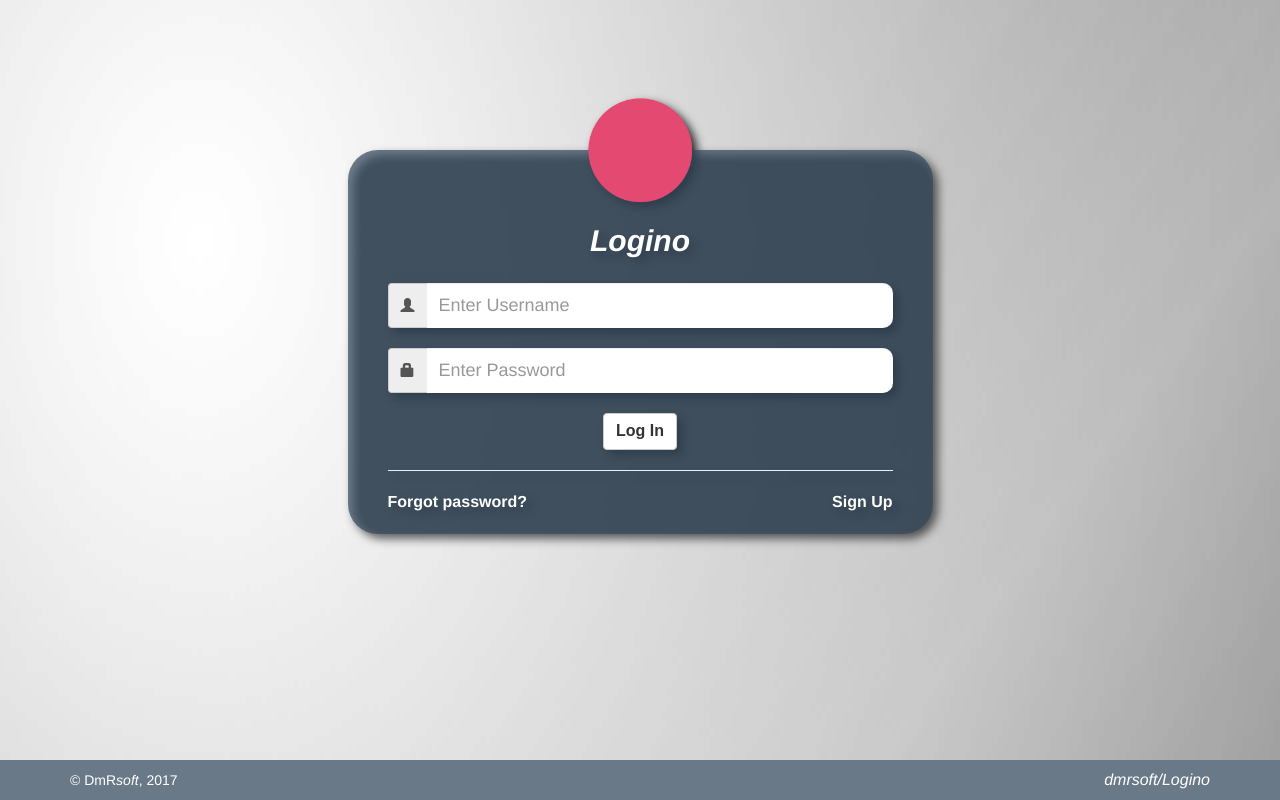
After one commit to dm8ry/LoginO, a PHP site: page /admin/index.php in a window 1280 px wide. The commit adds this page. Run offline with PHP 8.4, Linux system fonts and the light colour scheme.

Commit message:
Improvements to basic version

```diff
--- /dev/null
+++ b/admin/index.php
@@ -0,0 +1,64 @@
+<!DOCTYPE html>
+<html lang="en">
+<head>
+
+	<meta charset="utf-8">
+	<meta name="viewport" content="width=device-width, initial-scale=1">
+    <meta name="description" content="">
+    <meta name="author" content="">
+
+	<link rel="stylesheet" href="./../css/bootstrap.min.css">
+	<link href="./../css/font-awesome.css" rel="stylesheet">
+	<link rel="stylesheet" type="text/css" href="./../css/adm_style.css">
+	<link href="https://fonts.googleapis.com/css?family=Roboto:400,500,700,300" rel='stylesheet' type='text/css'>
+
+	<title>Logino</title>
+
+</head>
+
+<body>
+
+	<div class="container">
+		<div class="row">
+			<div class="col-sm-3">
+			</div>
+			<div class="col-sm-6 central-container">
+				<img src="./../img/admin_login_imgage_2.png">
+				<div class="login">Logino</div>
+				<br/>
+				<form autocomplete="off">
+					<div class="input-group">
+						<span class="input-group-addon"><i class="glyphicon glyphicon-user"></i></span>
+						<input id="username" type="text" class="form-control" name="username" placeholder="Enter Username">
+					</div>
+					<br/>
+					<div class="input-group">
+					  <span class="input-group-addon"><i class="glyphicon glyphicon-lock"></i></span>
+					  <input id="password" type="password" class="form-control" name="password" placeholder="Enter Password">
+					</div>
+					<br/>
+					<button type="submit" class="btn btn-default log-in-btn">Log In</button>
+					<hr/>
+					  <div class="row">
+						<div class="col-sm-6"><span class="pull-left"><a href="#">Forgot password?</a></span></div>
+						<div class="col-sm-6"><span class="pull-right"><a href="#">Sign Up</a></span></div>
+					  </div>
+					<br/>
+				</form>
+			</div>
+			<div class="col-sm-3">
+			</div>
+		</div>
+	</div>
+
+
+    <footer class="footer">
+      <div class="container">
+		 <span class="pull-left">&copy; DmR<i>soft</i>, 2017</span>
+        <span class="pull-right"><a href="https://github.com/dmrsoft/logino" target="_blank">dmrsoft/Logino</a></span>
+      </div>
+    </footer>
+
+
+</body>
+</html>
--- a/css/adm_style.css
+++ b/css/adm_style.css
@@ -1,64 +1,108 @@
 body {
 	margin: 0 auto;
-	background-image: url("./../img/admin_login_background2.jpg");
+	background-image: url("./../img/admin_login_background_6.jpg");
 	background-repeat: no-repeat;
 	background-size: 100% 1920px;
-}
-
-.container {
-	width:450px;
-	height:350px;
-	text-align: center;
-	background-color: rgba(52, 73, 94, 0.7);
-	border-radius: 4px;
-	margin: 0 auto;
-	margin-top: 150px;
+	color: #fff;
 }
 
 .container img{
 	width: 120px;
 	height: 120px;
 	margin-top: -60px;
-	margin-bottom: 30px;
+	margin-bottom: 10px;
+}
+
+.central-container {
+	text-align: center;
+	background-color: rgba(52, 73, 94, 0.7);
+	border-radius: 30px;
+	margin: 0 auto;
+	margin-top: 150px;
+	padding-left:40px;
+	padding-right:40px;
+    -webkit-filter: drop-shadow(5px 5px 5px #222);
+    filter: drop-shadow(5px 5px 5px #222);
+    -ms-filter: "progid:DXImageTransform.Microsoft.Dropshadow(OffX=12, OffY=12, Color='#444')";
+    filter: "progid:DXImageTransform.Microsoft.Dropshadow(OffX=12, OffY=12, Color='#444')";
 }
 
 input[type="text"],input[type="password"]{
-
 	height: 45px;
 	width: 300px;
 	font-size: 18px;
 	border: none;
-	margin-bottom: 20px;
-	border-radius: 4px;
+	border-radius: 10px;
 	background-color: #fff;
-	padding-left: 40px;
-}
-
-.form-input::before {
-	content: "\f007";
-	position: absolute;
-	font-family: "FontAwesome";
-	padding-left: 5px;
-	color: #985986;
-	padding-top: 7px;
-	font-size: 35px;
-}
-
-.form-input:nth-child(2)::before {
-	content: "\f023";
-}
-
-.btn-login {
-	padding: 15px 25px;
-	color: #fff;
-	border-radius: 4px;
-	border: none;
-	background-color: #2ecc71;
-	border-bottom: 4px solid #27AE60;
-	margin-bottom: 20px;
-	cursor: pointer;
 }
 
 a {
 	color: #fff;
+	font-size: 16px;
+    text-decoration: none;
+	font-weight: bold;
 }
+
+/* unvisited link */
+a:link {
+	color: #fff;
+	font-size: 16px;
+    text-decoration: none;
+    font-weight: bold;
+}
+
+/* visited link */
+
+a:visited {
+	color: #ffe;
+	font-size: 16px;
+	text-decoration: none;
+	font-weight: bold;
+}
+
+/* mouse over link */
+a:hover {
+	color: #ffd;
+	font-size: 16px;
+	text-decoration: none;
+	font-weight: bold;
+}
+
+/* selected link */
+a:active {
+	color: #ffc;
+	font-size: 16px;
+	text-decoration: none;
+	font-weight: bold;
+}
+
+.log-in-btn {
+     font-family: "Arial Bold", Gadget, sans-serif;
+     font-style: normal;
+	 font-weight: bold;
+     font-size: 16px ! important; //to make fontsize bigger
+	 color: #697887;
+}
+
+.footer {
+  position: absolute;
+  bottom: 0;
+  width: 100%;
+  height: 40px;
+  line-height: 40px;
+  background-color: #6a7988;
+}
+
+.footer a {
+  color: #fff;
+  font-style: italic;
+  font-weight: normal;
+}
+
+.login {
+  color: #fff;
+  font-style: italic;
+  font-weight: bold;
+  font-size: 30px ! important; //to make fontsize bigger
+  margin: 0 auto;
+}
```
Also changed, not shown: admin/index.html (deleted, +0 -23 lines), img/admin_login_background.jpg (deleted), img/admin_login_background2.jpg (deleted), img/admin_login_background_1.png (added), img/admin_login_background_2.png (added), img/admin_login_background_3.jpg (added), img/admin_login_background_4.jpg (added), img/admin_login_background_5.jpg (added), img/admin_login_background_6.jpg (added), img/admin_login_imgage_1.png (added), img/admin_login_imgage_2.png (renamed from img/admin_login_imgage2.png), img/admin_login_imgage_3.png (added), img/admin_login_imgage_4.png (added).
